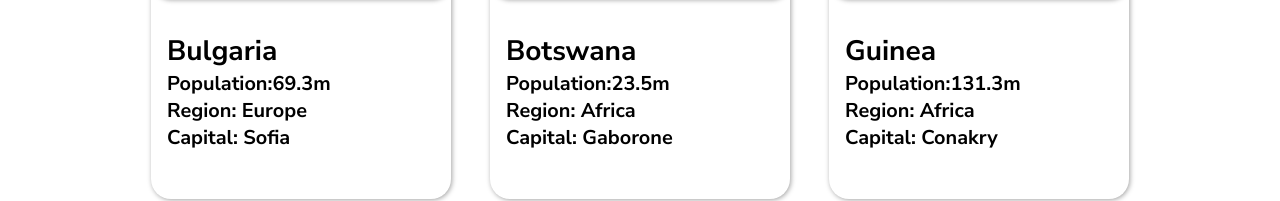
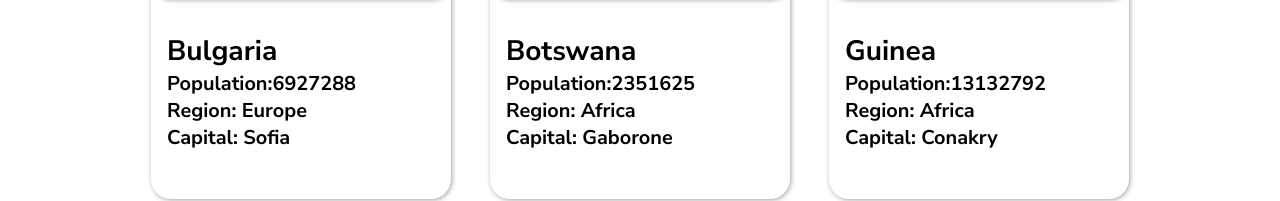
Before and after one commit to abhyudaysoni/rest-countries, a React (Create React App) app: page /allCountries in a window 1280 px wide. Shown: the part 415-616 px from the top of the page. Built offline with nearby package versions, Linux system fonts and the light colour scheme.

Commit message:
removed population rounding off

```diff
--- a/src/components/UI/CardBrief/CardBrief.js
+++ b/src/components/UI/CardBrief/CardBrief.js
@@ -6,10 +6,7 @@ export default function CardBrief(props) {
   const classes = props.className;
   return (
     <NavLink to={`/details/${props.countryCode}`}>
-      <Container
-        className={classes}
-        id={props.id}
-      >
+      <Container className={classes} id={props.id}>
         <div className="flag-container-brief">
           <img src={props.flagSrc} alt="flag" />
         </div>
@@ -17,9 +14,7 @@ export default function CardBrief(props) {
           <h3>{props.countryName}</h3>
           <h5>
             Population:
-            {props.countryPopulation
-              ? (props.countryPopulation / 100000).toFixed(1) + "m"
-              : "Not Available"}
+            {props.countryPopulation}
           </h5>
           <h5>{`Region: ${props.coutryRegion}`}</h5>
           <h5>{`Capital: ${props.coutryCapital}`}</h5>
```
